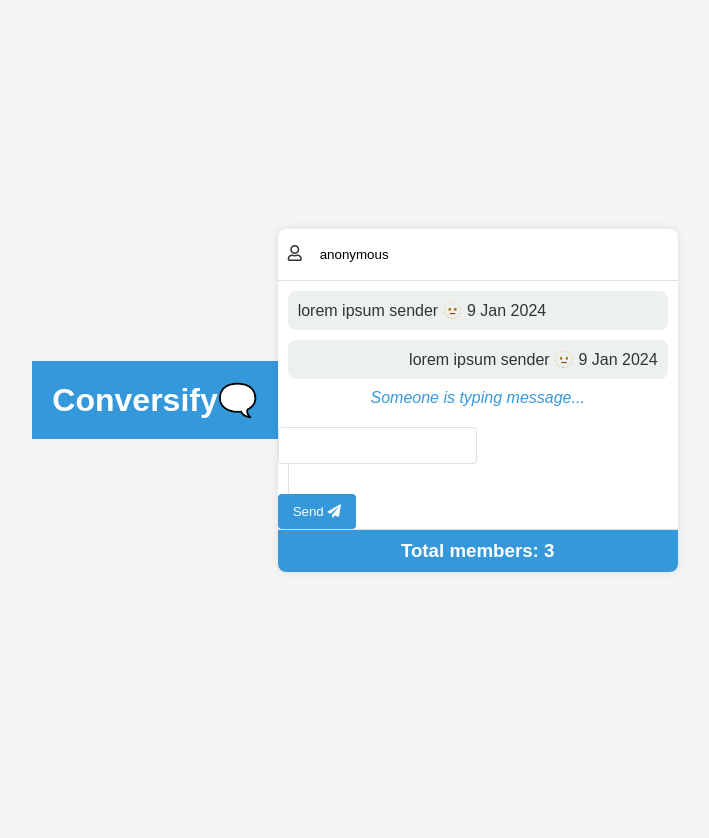
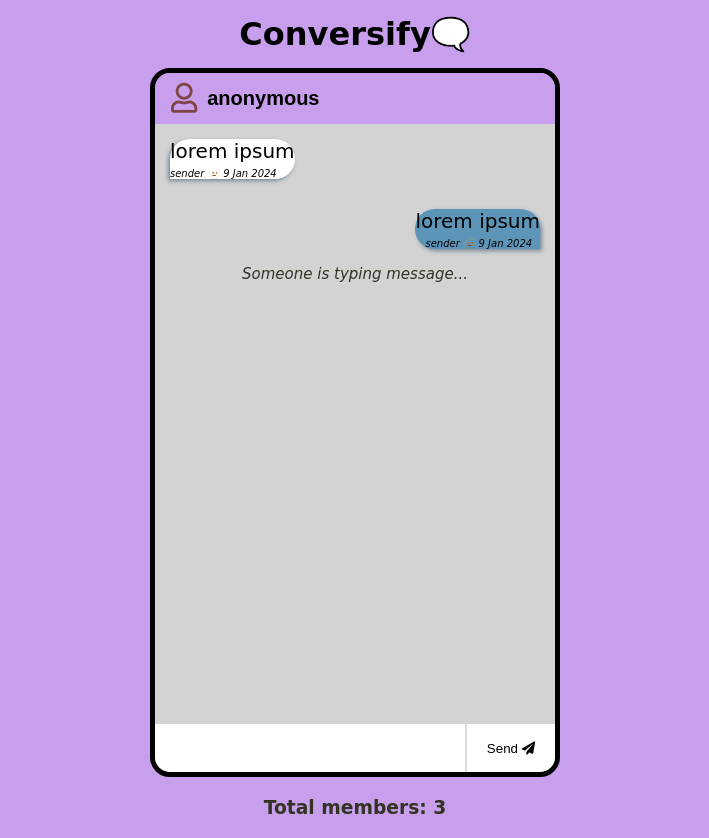
Before and after one commit to PrabeshDangi/Group-Chat-Application, a website: page public/index.html in a window 1280 px wide. Shown: the whole page, without its empty margins (285-994 px from the left). Before the commit the page ends 800 px from the top, so only its background shows below. Drawn offline with Linux system fonts and the light colour scheme; a web font is replaced by a local one.

Commit message:
Styling of UI done

```diff
--- a/public/index.html
+++ b/public/index.html
@@ -12,7 +12,7 @@
 </head>
 
 <body>
-    <h1>Conversify🗨️</h1>
+    <h1 id="name">Conversify🗨️</h1>
     <div class="main">
         <div class="name">
             <span><i class="far fa-user"></i></span>
@@ -49,8 +49,8 @@
                 <span><i class="fas fa-paper-plane"></i></span>
             </button>
         </form>
-        <h3 class="clients-total" id="clients-total">Total members: 3</h3>
     </div>
+    <h3 class="clients-total" id="clients-total">Total members: 3</h3>
 </body>
 
 </html>
--- a/public/style.css
+++ b/public/style.css
@@ -1,126 +1,147 @@
-/* Reset some default styles */
-body,
-h1,
-h3,
-p,
-ul {
+@import url('https://fonts.googleapis.com/css2?family=Salsa&display=swap');
+
+* {
     margin: 0;
     padding: 0;
+    box-sizing: border-box;
+    scroll-behavior: smooth;
 }
 
 body {
-    font-family: 'Arial', sans-serif;
-    background-color: #f5f5f5;
-    color: #333;
+    font-family: "Salsa", cursive;
+    font-weight: 400;
+    font-style: normal;
     display: flex;
+    flex-direction: column;
+    justify-content: center;
     align-items: center;
-    justify-content: center;
-    height: 100vh;
+    background-color: rgb(199, 159, 237);
+}
+
+#name {
+    margin: 15px 0px;
 }
 
 .main {
-    background-color: #fff;
-    box-shadow: 0 0 10px rgba(0, 0, 0, 0.1);
-    border-radius: 8px;
+    border: 5px solid black;
+    border-radius: 20px;
     overflow: hidden;
-    width: 400px;
-    position: relative;
-}
-
-h1 {
-    text-align: center;
-    padding: 20px;
-    background-color: #3498db;
-    color: #fff;
-    margin: 0;
 }
 
 .name {
     display: flex;
-    align-items: center;
-    padding: 10px;
-    border-bottom: 1px solid #e0e0e0;
+    font-size: 30px;
+    font-weight: 700;
+    padding: 8px 16px;
+    background-color: rgb(199, 159, 237);
 }
 
 .name span {
-    margin-right: 10px;
+    color: #7f4545;
 }
 
-.name-input {
-    flex: 1;
-    padding: 8px;
+#name-input {
+    font-size: 20px;
+    font-weight: 700;
+    flex-grow: 1;
+    color: black;
     border: none;
+    margin: 0px 10px;
     outline: none;
+    background-color: rgb(199, 159, 237);
+
 }
 
 .message-container {
-    list-style: none;
-    padding: 10px;
-    max-height: 300px;
-    overflow-y: auto;
+    display: flex;
+    flex-direction: column;
+    background-color: lightgray;
+    width: 400px;
+    height: 600px;
+    overflow-y: scroll;
+    overflow-x: hidden;
 }
 
 .message-left,
-.message-right,
-.message-feedback {
-    margin-bottom: 10px;
+.message-right {
+    list-style: none;
+    padding: 10px, 12px;
+    margin: 15px;
+    max-width: 500px;
+    font-size: 20px;
+    word-wrap: break-word;
 }
 
-.message {
-    background-color: #ecf0f1;
-    padding: 10px;
-    border-radius: 8px;
+.message-left {
+    border-radius: 20px 20px 20px 0px;
+    align-self: flex-start;
+    background-color: white;
+    box-shadow: -2px 2px 4px lightslategray;
 }
 
 .message-right {
-    text-align: right;
+    border-radius: 20px 20px 0px 20px;
+    align-self: flex-end;
+    background-color: rgb(92, 149, 184);
+    box-shadow: 2px 2px 4px lightslategray;
+
 }
 
-.message-feedback {
-    text-align: center;
-    color: #3498db;
+.message-left>p>span,
+.message-right>p>span {
+    display: block;
+    font-style: italic;
+    font-size: 10px;
+    margin-top: 5px;
+}
+
+.message-right>p>span {
+    font-size: 10px;
+    margin-left: 10px;
 }
 
 .feedback {
-    font-style: italic;
+    font-style: oblique;
+    font-size: 15px;
+    padding: 0px 16px 16px 16px;
+    color: rgb(51, 51, 36);
+    text-align: center;
+}
+
+.message-form {
+    display: flex;
+    justify-content: space-between;
+    width: 400px;
 }
 
 .message-input {
-    flex: 1;
-    padding: 10px;
-    border: 1px solid #e0e0e0;
-    border-radius: 4px;
+    flex-grow: 1;
+    height: 48px;
+    font-size: 15px;
+    border: none;
     outline: none;
+    padding: 0 12px;
+    background-color: white;
+
+}
+
+.send-button {
+    height: 48px;
+    font-size: 15;
+    border: none;
+    outline: none;
+    padding: 0px 20px;
+    background-color: white;
+    cursor: pointer;
 }
 
 .v-divider {
-    width: 1px;
-    height: 30px;
-    background-color: #e0e0e0;
-    margin: 0 10px;
-}
-
-.form-container {
-    display: flex;
-    align-items: center;
-    padding: 10px;
-}
-
-.send-button {
-    background-color: #3498db;
-    color: #fff;
-    border: none;
-    padding: 10px 15px;
-    border-radius: 4px;
-    cursor: pointer;
-    outline: none;
+    height: 48px;
+    width: 2px;
+    background-color: rgb(223, 218, 218);
 }
 
 .clients-total {
-    text-align: center;
-    padding: 10px;
-    background-color: #3498db;
-    color: #fff;
-    border-top: 1px solid #e0e0e0;
-    margin: 0;
+    margin: 20px 0;
+    color: rgb(51, 51, 36);
 }
```
